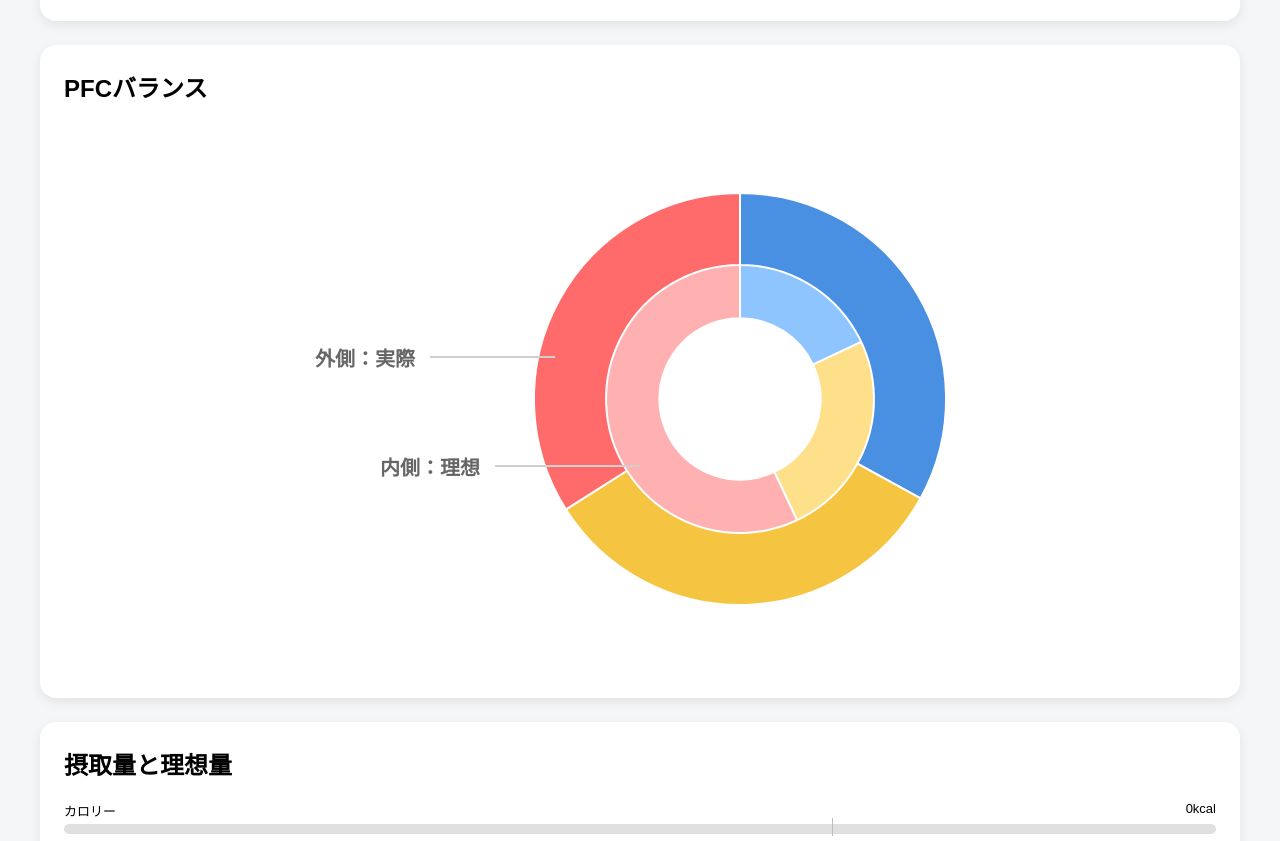
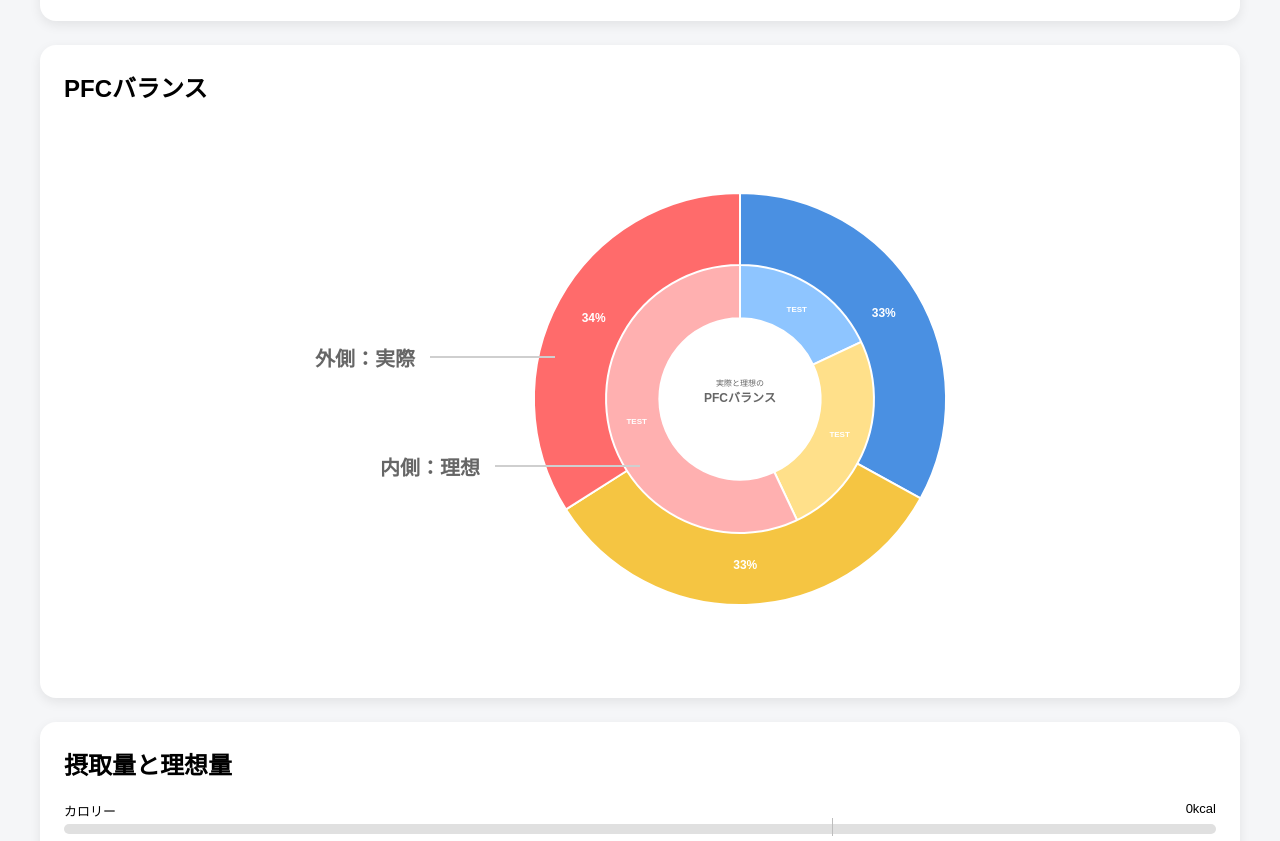
Before and after one commit to rinxxlove/nutrition-app, a website: page src/index.html in a window 1280 px wide. Shown: the part 671-1512 px from the top of the page. Drawn offline with nearby package versions, Linux system fonts and the light colour scheme.

Commit message:
Update index.html

```diff
--- a/src/index.html
+++ b/src/index.html
@@ -756,7 +756,7 @@ afterDraw(chart) {
     chart.getDatasetMeta(1);
 
   ctx.fillStyle = "#fff";
-  ctx.font = "bold 4px sans-serif";
+  ctx.font = "bold 8px sans-serif";
 
   innerMeta.data.forEach((arc,index)=>{
 
@@ -840,7 +840,7 @@ const chart = new Chart(ctx,{
   }
 },
 
-plugins:[]
+plugins:[centerTextPlugin]
 });
 
 function calculate(){
```
